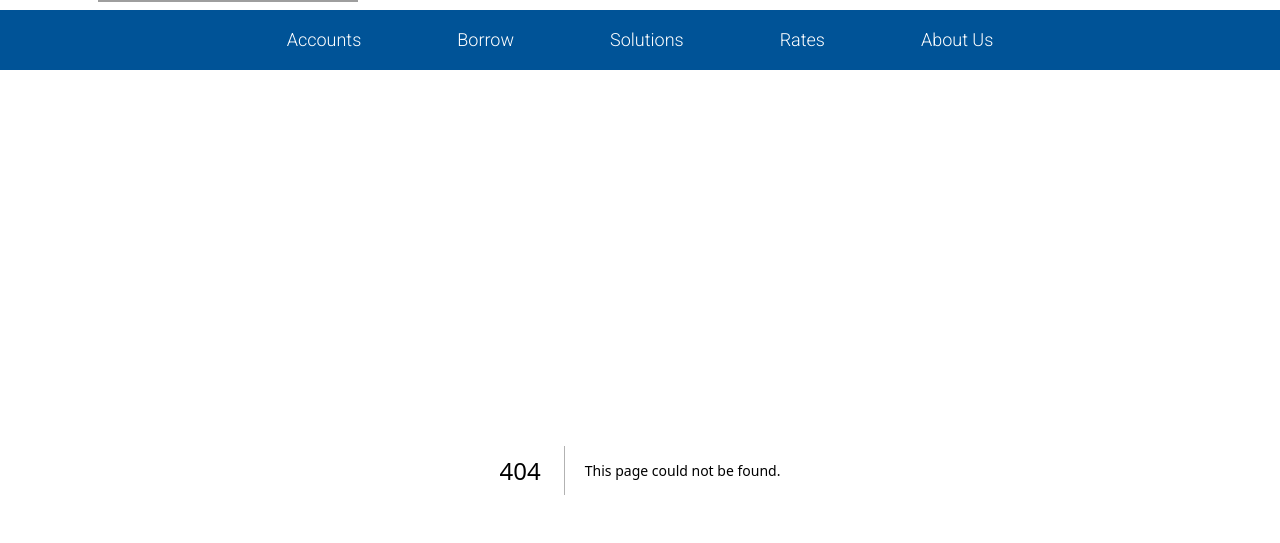
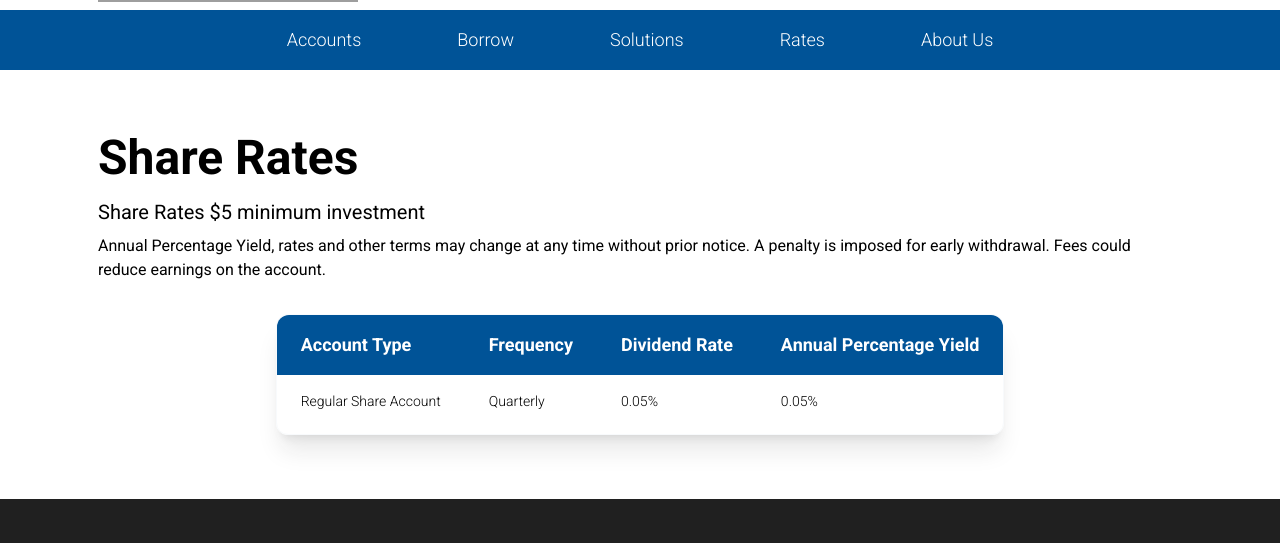
Before and after one commit to Dillonzellis/muts, a Next.js app: page /accounts/deposit-rates in a window 1280 px wide. Before the commit this address had no page. Shown: the part 257-800 px from the top of the page. Built offline with nearby package versions, Linux system fonts and the light colour scheme; grey boxes are pictures that could not be loaded.

Commit message:
add deposit rates table

```diff
--- a/app/accounts/(resources)/calculators/page.tsx
+++ b/app/accounts/(resources)/calculators/page.tsx
@@ -1,13 +1,14 @@
 import SectionContent from "@/app/components/inner-pages/SectionContent";
 import Container from "@/app/layouts/Container";
 import { calcs } from "./items";
+import PageHeader from "@/app/components/inner-pages/PageHeader";
 
 const CalculatorIndex = () => {
   return (
     <SectionContent sectionName="financial-calculators">
       <Container>
-        <div className="tw-text-3xl md:tw-text-5xl tw-pb-4 tw-font-bold tw-text-black">Financial Calculators</div>
-        <div className="tw-text-xl md:tw-text-xl tw-italic tw-pb-8 tw-text-black">Calculate your savings, monthly payments & more!</div>
+        <PageHeader title="Financial Calculators" />
+        <div className="tw-text-xl md:tw-text-xl tw-italic tw-pb-2 md:tw-pb-8 tw-text-black">Calculate your savings, monthly payments & more!</div>
         <div className="tw-grid md:tw-grid-cols-2">
           {calcs.map((calc, idx) => (
             <a className="tw-capitalize tw-p-2 tw-text-brandingBlue-400 tw-font-bold tw-underline tw-text-lg" key={idx} href={calc.href}>{calc.text}</a>
--- /dev/null
+++ b/app/accounts/(resources)/deposit-rates/page.tsx
@@ -0,0 +1,48 @@
+import PageHeader from "@/app/components/inner-pages/PageHeader";
+import SectionContent from "@/app/components/inner-pages/SectionContent";
+import Container from "@/app/layouts/Container";
+
+const DepositRates = () => {
+  return (
+    <SectionContent sectionName="deposit-rates">
+      <Container>
+        <PageHeader title="Share Rates" />
+        <div className="tw-flex tw-flex-col tw-gap-8">
+          <div>
+            <div className="tw-text-xl tw-pb-2">Share Rates $5 minimum investment</div>
+            <div>Annual Percentage Yield, rates and other terms may change at any time without prior notice. A penalty is imposed for early withdrawal. Fees could reduce earnings on the account.</div>
+          </div>
+          <div className="tw-max-w-full tw-max-w-[850px] tw-shadow-brandingGrey-700/10 tw-mx-auto tw-border tw-border-slate-50 tw-shadow-xl tw-rounded-xl tw-flex tw-flex-col">
+            <div className="tw-overflow-x-auto">
+              <div className="tw-inline-block tw-min-w-full">
+                <div className="tw-overflow-hidden">
+                  <table className="tw-min-w-full tw-text-left tw-text-sm tw-font-light">
+                    <thead className="tw-font-medium tw-bg-brandingBlue-400 tw-text-white md:tw-text-lg">
+                      <tr>
+                        <th scope="col" className="tw-rounded-tl-xl tw-px-6 tw-py-4">Account Type</th>
+                        <th scope="col" className="tw-px-6 tw-py-4">Frequency</th>
+                        <th scope="col" className="tw-px-6 tw-py-4">Dividend Rate</th>
+                        <th scope="col" className="tw-rounded-tr-xl tw-px-6 tw-py-4">Annual Percentage Yield</th>
+                      </tr>
+                    </thead>
+                    <tbody>
+                      <tr className="tw-transition tw-duration-300 tw-ease-in-out hover:tw-bg-neutral-100">
+                        <td className="tw-whitespace-nowrap tw-px-6 tw-py-4">Regular Share Account</td>
+                        <td className="tw-whitespace-nowrap tw-px-6 tw-py-4">Quarterly</td>
+                        <td className="tw-whitespace-nowrap tw-px-6 tw-py-4">0.05%</td>
+                        <td className="tw-whitespace-nowrap tw-px-6 tw-py-4">0.05%</td>
+                      </tr>
+                    </tbody>
+                  </table>
+                </div>
+              </div>
+            </div>
+          </div>
+        </div>
+      </Container>
+
+    </SectionContent>
+  )
+}
+
+export default DepositRates;
```
